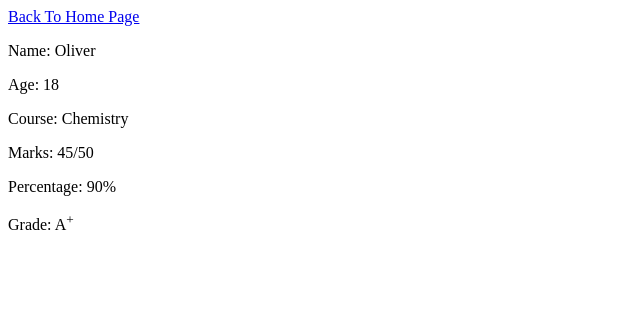
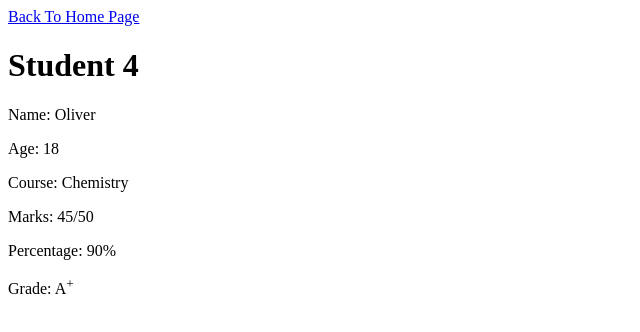
Before and after one commit to SyedAliAbbas014/HtmlWebsiteAssignment, a plain HTML site: page page4.html in a window 1280 px wide. Shown: the whole page, without its empty margins (0-640 px from the left). Drawn offline with Linux system fonts and the light colour scheme.

Commit message:
Update page4.html

```diff
--- a/page4.html
+++ b/page4.html
@@ -7,6 +7,7 @@
 </head>
 <body>
     <a href="index.html">Back To Home Page</a><br>
+      <h1><b>Student 4</b></h1>
      <p>Name: Oliver</p>
     <p>Age: 18</p>
     <p>Course: Chemistry</p>
```
